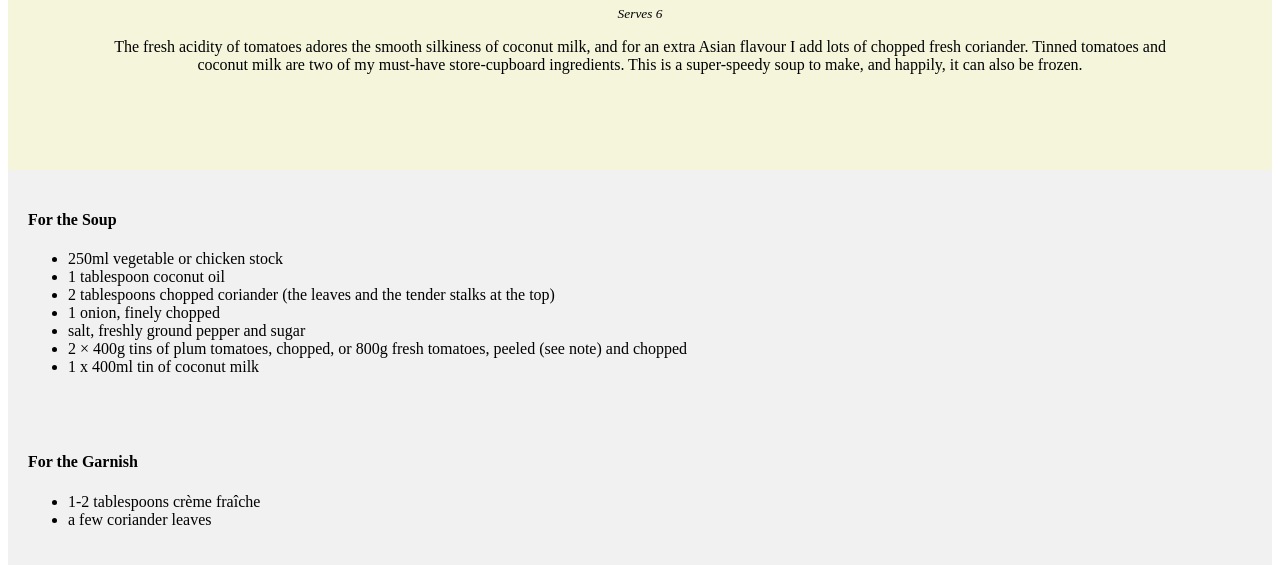
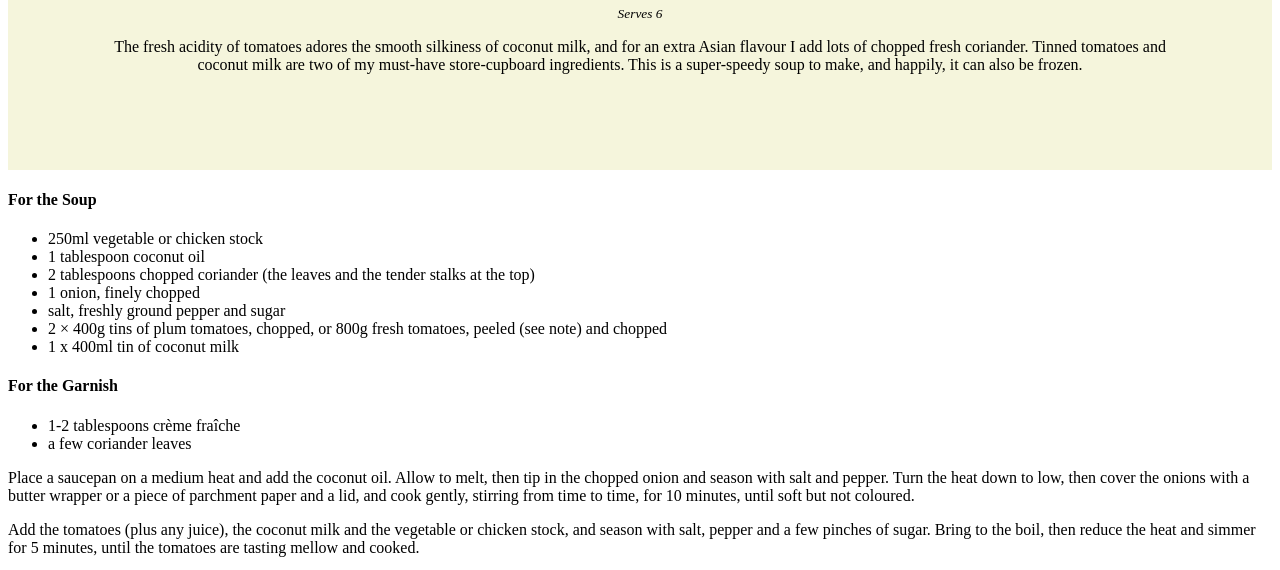
Before and after one commit to derekn97/Tomato-Coconut-and-Coriander-Soup.github.io, a plain HTML site: page index.html in a window 1280 px wide. Shown: the part 183-753 px from the top of the page. Drawn offline with Linux system fonts and the light colour scheme.

Commit message:
Update index.html

```diff
--- a/index.html
+++ b/index.html
@@ -17,7 +17,7 @@
 	<main>
          <div class=”row">
             <div class=”side”>
-               <section class="ingredientssoup">
+               <section class="ingredients">
 			   <h4>For the Soup</h4>
                   <ul>
 				   <li>250ml vegetable or chicken stock</li>
@@ -28,14 +28,11 @@
 				   <li>2 × 400g tins of plum tomatoes,  chopped, or 800g fresh tomatoes, peeled (see note) and chopped</li>
 				   <li>1 x 400ml tin of coconut milk</li>
 				  </ul>
-               </section>
-			   <section class="ingredientsgarnish">
 			    <h4>For the Garnish</h4>
 			     <ul>
 			      <li>1-2 tablespoons crème fraîche</li>
-				  <li>a few coriander leaves</li>
+			      <li>a few coriander leaves</li>
 			     </ul>
-			   </section>
             </div>
             <div class=”main”>
 	<section class="instructions">
```
